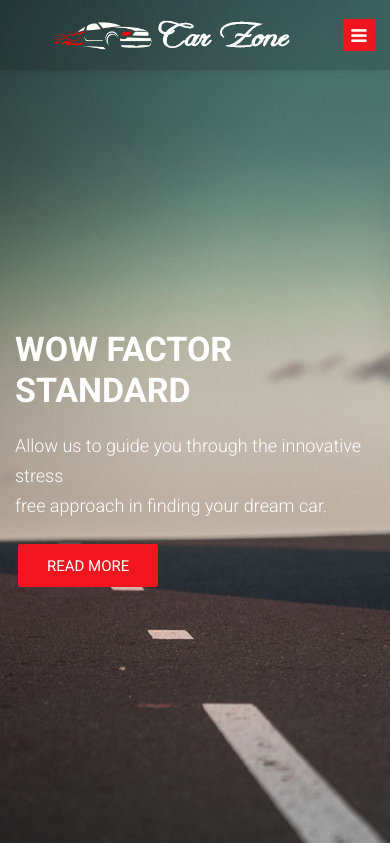
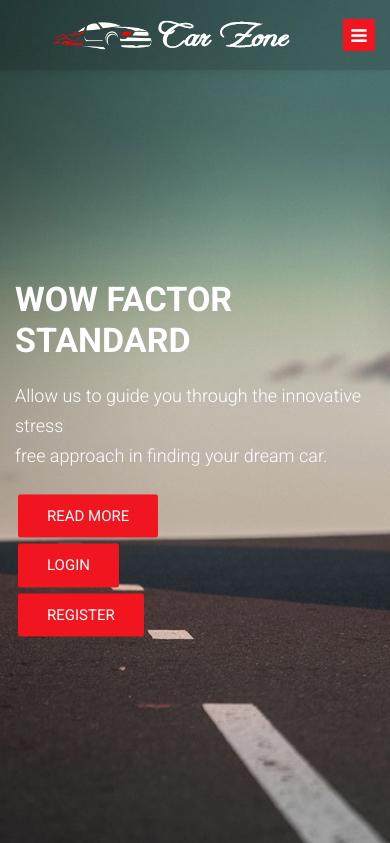
Before and after one commit to mandicm223/DjangoHerokuS3WebAppProject, a Django app: page / in a window 390 px wide. Shown: the top 843 px of the page. Run offline with Django 4.2, Linux system fonts and the light colour scheme; tables that the repository leaves empty hold one stand-in row (values such as "Sample post"); grey boxes marked "Sample" are stand-in pictures; parts of the project's set-up code (start-up, migrations or seed data) failed here and were passed over; some libraries are stand-ins or nearby versions.

Commit message:
fixing phone view

```diff
--- a/templates/pages/home.html
+++ b/templates/pages/home.html
@@ -16,6 +16,28 @@
                     <h5>Allow us to guide you through the innovative stress<br>
                         free approach in finding your dream car.</h5>
                     <a href="{% url 'services' %}" class="btn btn-lg btn-theme">Read more</a>
+                    <br>
+                    {% if user.is_authenticated %}
+
+                        <a href="{% url 'dashboard' %}" class="btn btn-lg btn-theme">Dashboard</a>
+
+                        <br>
+
+                        <a href="javascript:{document.getElementById('logout').submit()}" class="btn btn-lg btn-theme">Logout</a>
+                        <form action="{% url 'logout' %}" id="logout" method="POST">
+                            {% csrf_token %}
+                            <input type="hidden">
+                        </form>
+
+                    {% else %}
+
+                        <a href="{% url 'login' %}" class="btn btn-lg btn-theme">Login</a>
+
+                        <br>
+
+                        <a href="{% url 'register' %}" class="btn btn-lg btn-theme">Register</a>
+
+                    {% endif %}
                 </div>
             </div>
             <div class="carousel-item banner-max-height item-bg">
```
